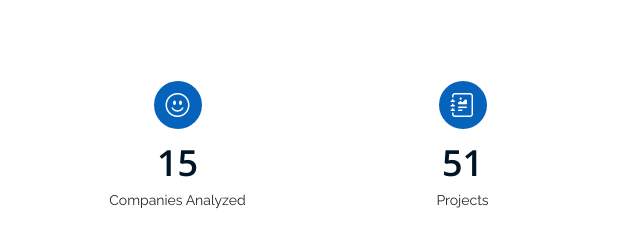
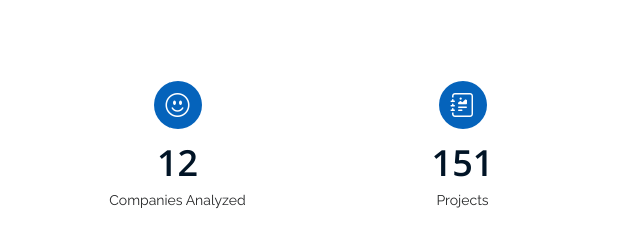
Before and after one commit to teddyzhou62/Portfolio, a plain HTML site: page index.html in a window 1280 px wide. Shown: the part 1360-1600 px from the top of the page, 85-725 px from the left. Drawn offline with nearby package versions, Linux system fonts and the light colour scheme.

Commit message:
Update index.html

```diff
--- a/index.html
+++ b/index.html
@@ -124,7 +124,7 @@
           <div class="col-lg-3 col-md-6">
             <div class="count-box">
               <i class="bi bi-emoji-smile"></i>
-              <span data-purecounter-start="0" data-purecounter-end="15" data-purecounter-duration="1" class="purecounter"></span>
+              <span data-purecounter-start="0" data-purecounter-end="12" data-purecounter-duration="1" class="purecounter"></span>
               <p>Companies Analyzed</p>
             </div>
           </div>
@@ -132,7 +132,7 @@
           <div class="col-lg-3 col-md-6 mt-5 mt-md-0">
             <div class="count-box">
               <i class="bi bi-journal-richtext"></i>
-              <span data-purecounter-start="0" data-purecounter-end="51" data-purecounter-duration="1" class="purecounter"></span>
+              <span data-purecounter-start="0" data-purecounter-end="151" data-purecounter-duration="1" class="purecounter"></span>
               <p>Projects</p>
             </div>
           </div>
```
